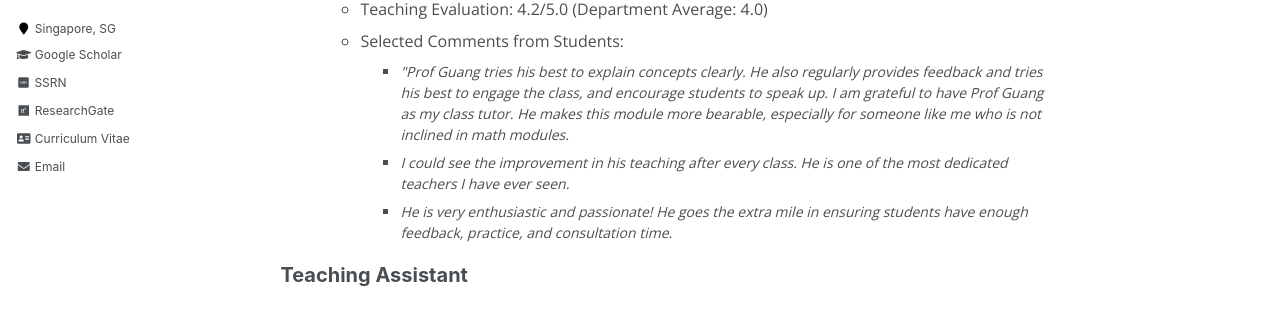
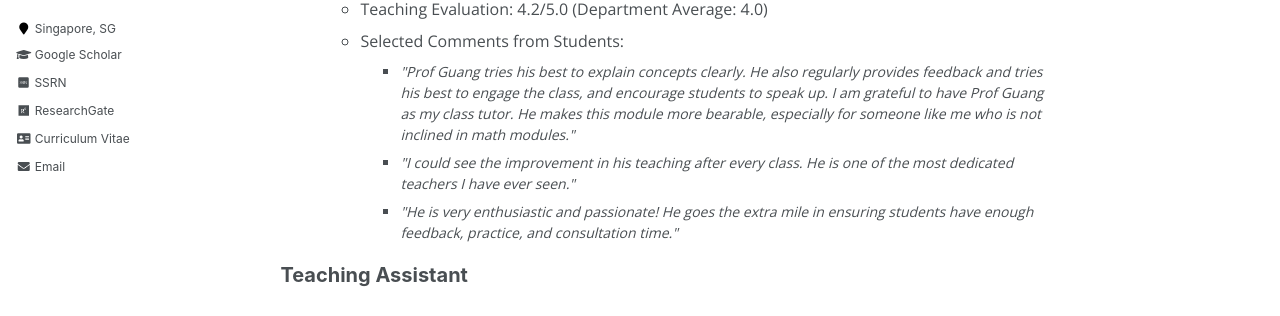
Before and after one commit to gcheng-nus/gcheng-nus.github.io, a Jekyll site: the page built from _pages/teaching.md, in a window 1280 px wide. Shown: the part 282-598 px from the top of the page. Built offline with Jekyll 4.4.1, drawn with Linux system fonts in a browser that asks for light colours; some web fonts are replaced; comment, search, counter and statistics services are not loaded.

Commit message:
update teaching

```diff
--- a/_pages/teaching.md
+++ b/_pages/teaching.md
@@ -19,9 +19,9 @@ author_profile: true
 			<li>Teaching Evaluation: 4.2/5.0 (Department Average: 4.0)</li>
 			<li>Selected Comments from Students:</li>
 				<ul>
-					<li style="font-size: 14px"><i>"Prof Guang tries his best to explain concepts clearly. He also regularly provides feedback and tries his best to engage the class, and encourage students to speak up. I am grateful to have Prof Guang as my class tutor. He makes this module more bearable, especially for someone like me who is not inclined in math modules.</i></li>
-					<li style="font-size: 14px"><i>I could see the improvement in his teaching after every class. He is one of the most dedicated teachers I have ever seen.</i></li>
-					<li style="font-size: 14px"><i>He is very enthusiastic and passionate! He goes the extra mile in ensuring students have enough feedback, practice, and consultation time.</i></li>
+					<li style="font-size: 14px"><i>"Prof Guang tries his best to explain concepts clearly. He also regularly provides feedback and tries his best to engage the class, and encourage students to speak up. I am grateful to have Prof Guang as my class tutor. He makes this module more bearable, especially for someone like me who is not inclined in math modules."</i></li>
+					<li style="font-size: 14px"><i>"I could see the improvement in his teaching after every class. He is one of the most dedicated teachers I have ever seen."</i></li>
+					<li style="font-size: 14px"><i>"He is very enthusiastic and passionate! He goes the extra mile in ensuring students have enough feedback, practice, and consultation time."</i></li>
 				</ul>
 		</ul>
 </ul>
```
